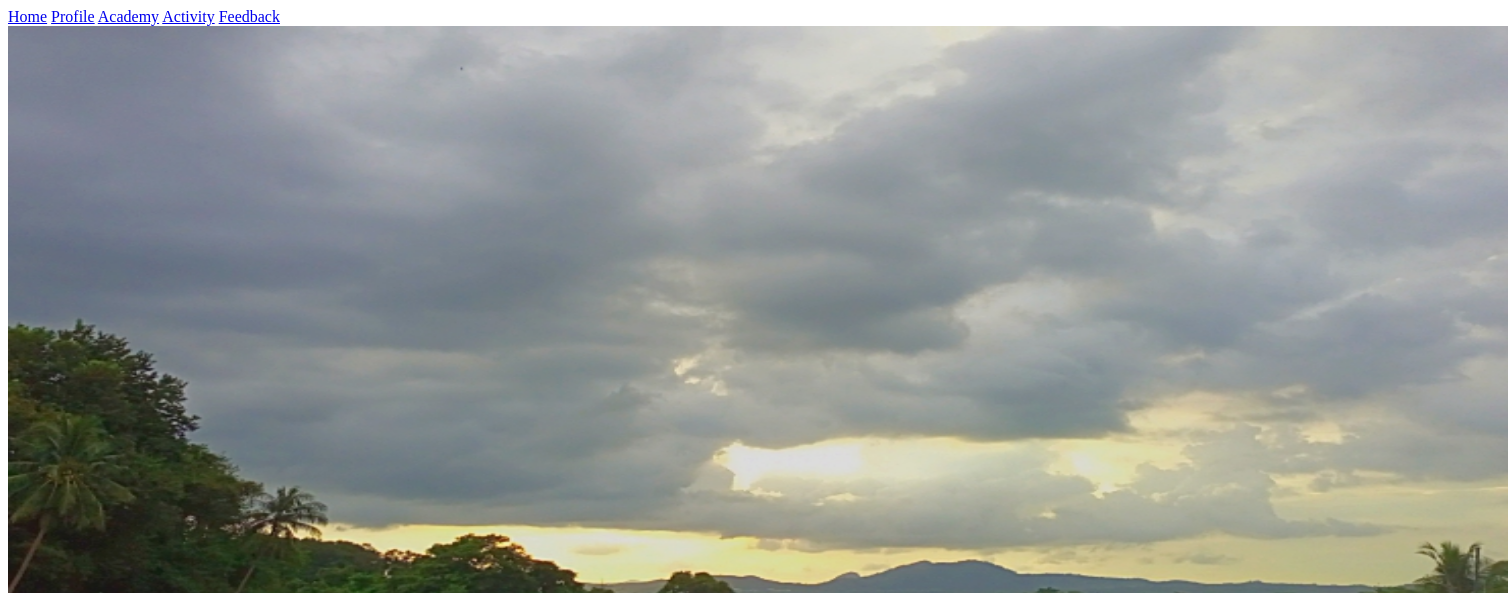
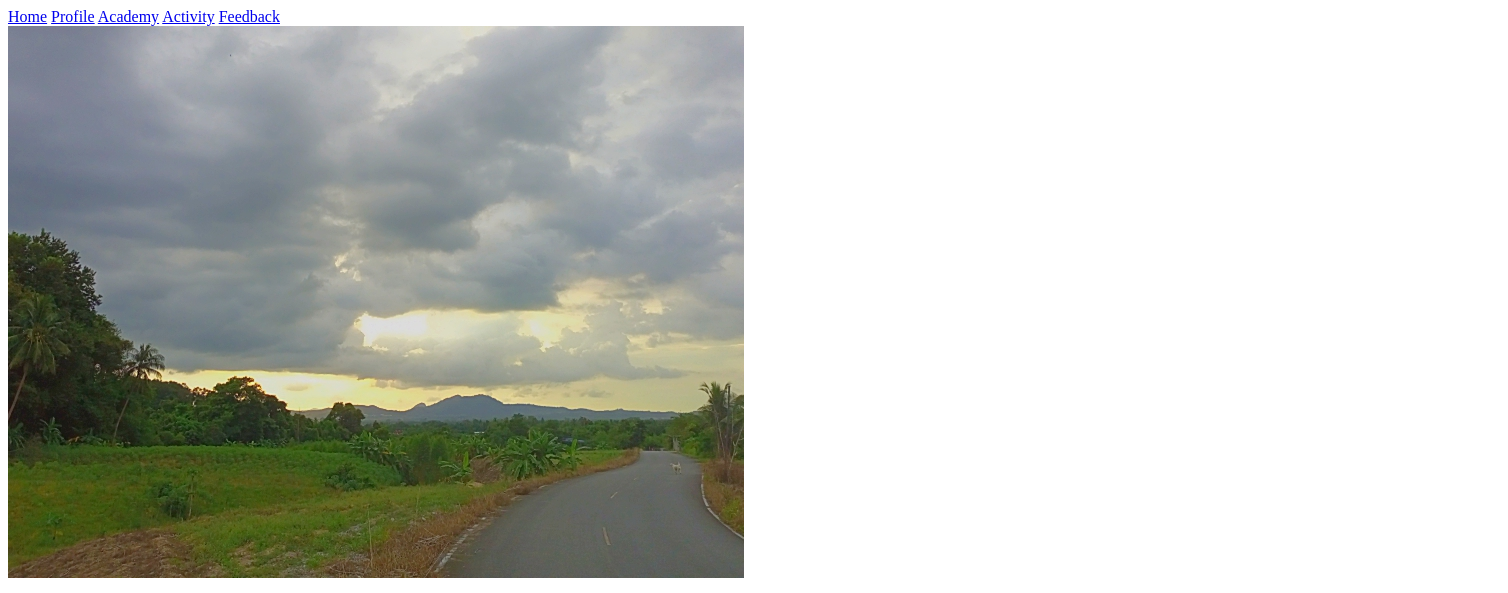
Before and after one commit to GZonw/3.4, a plain HTML site: page index.html in a window 1280 px wide. Shown: the top 593 px of the page, 1508 px wide, since content can reach past the window. Drawn offline with Linux system fonts and the light colour scheme.

Commit message:
Update index.html

```diff
--- a/index.html
+++ b/index.html
@@ -12,7 +12,7 @@
 
   <body>
     <div class="h1">
-  <img src="bg.jpg"alt="nawaphon image" width="1500" height="800">
+  <img src="bg.jpg"alt="nawaphon image">
   </div>
   <div class="h2">
   <h1>Nawaphon Phatthaisong</h1>
```
